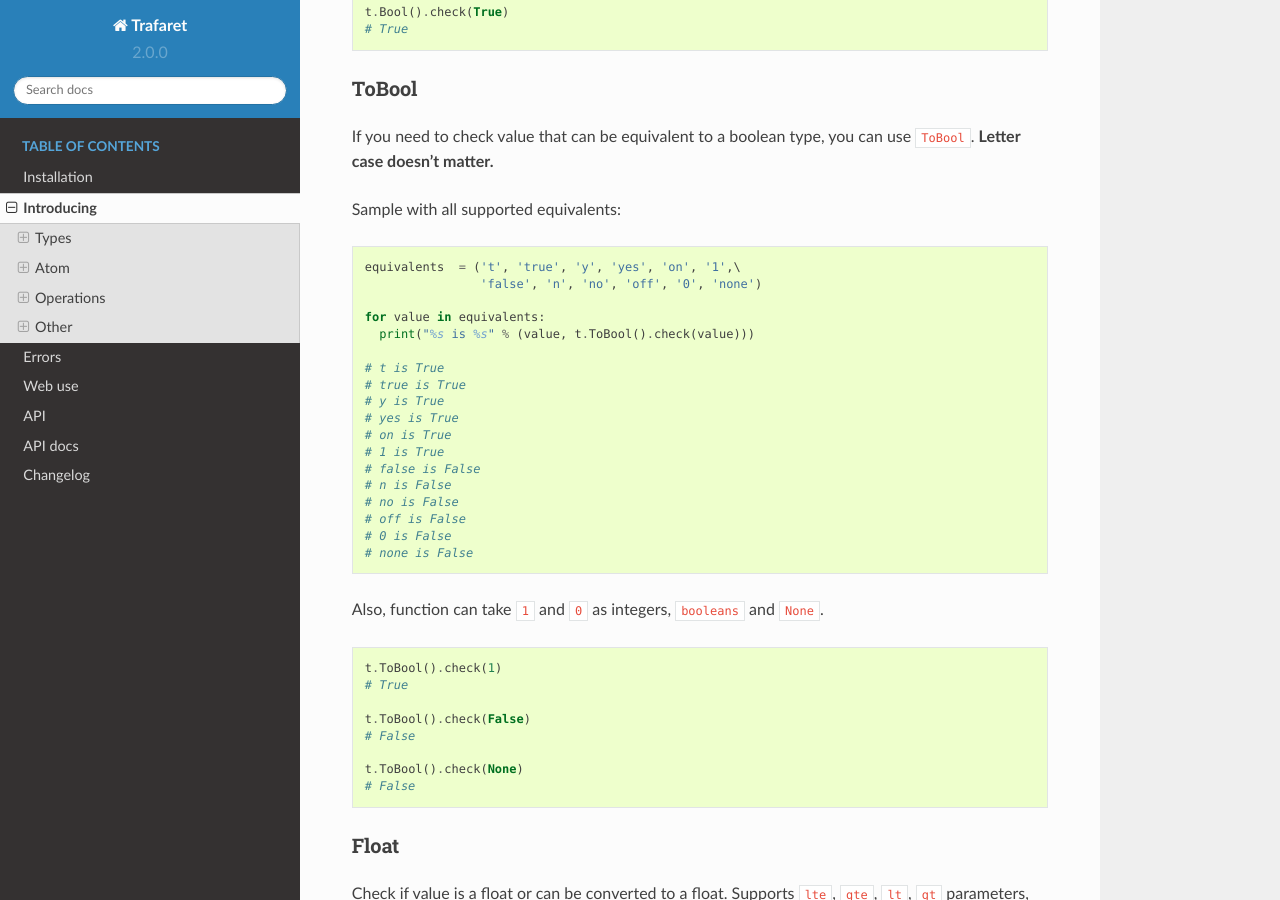
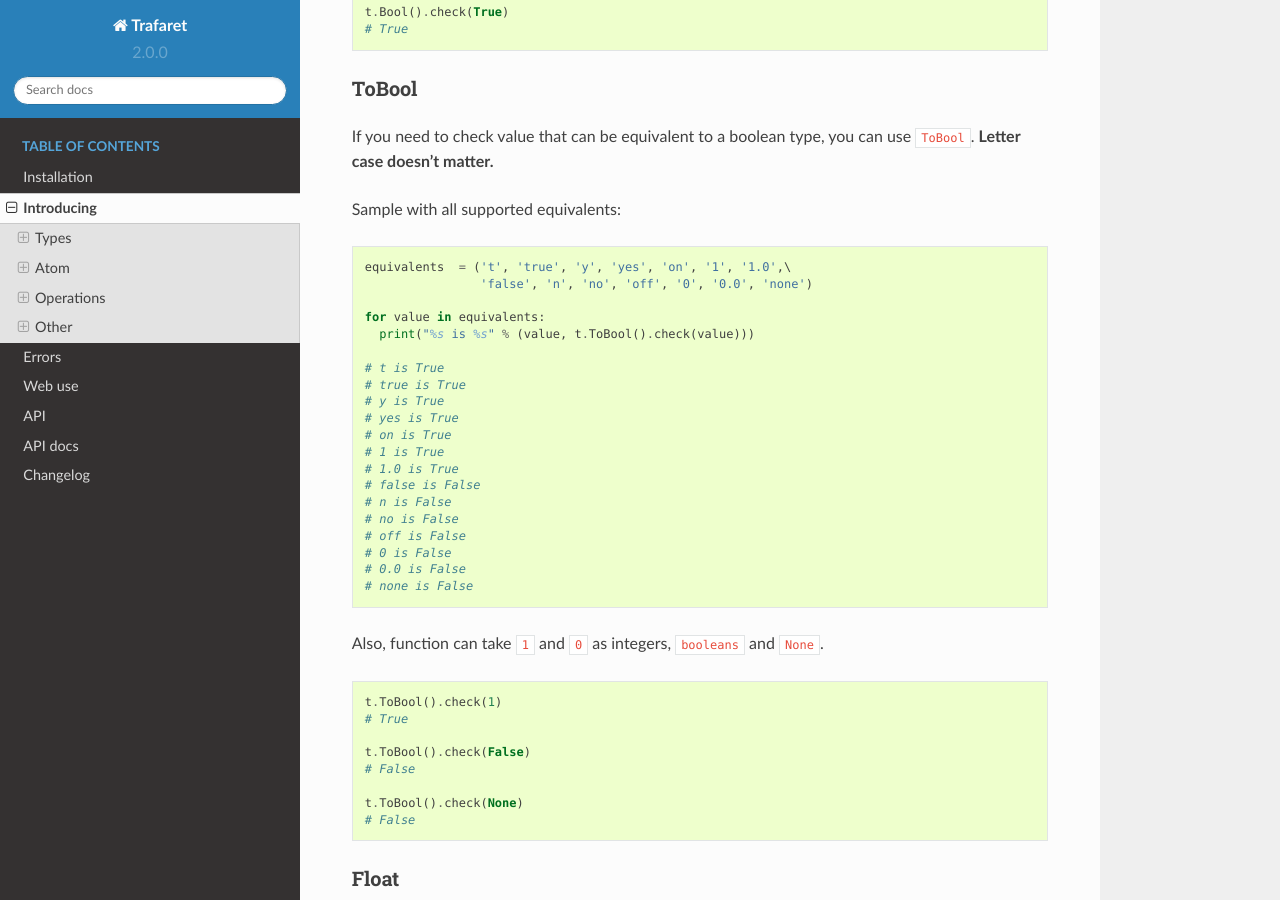
Before and after one commit to Deepwalker/trafaret, a Sphinx documentation site: the page built from docs/intro.rst, in a window 1280 px wide and 900 px high, scrolled down 7725 px. Built offline with Sphinx 7.4.7 and the Read the Docs theme 2.0.0, drawn with Linux system fonts in a browser that asks for light colours.

```diff
--- a/docs/intro.rst
+++ b/docs/intro.rst
@@ -425,8 +425,8 @@ Sample with all supported equivalents:
 
 .. code-block:: python
 
-    equivalents  = ('t', 'true', 'y', 'yes', 'on', '1',\
-                    'false', 'n', 'no', 'off', '0', 'none')
+    equivalents  = ('t', 'true', 'y', 'yes', 'on', '1', '1.0',\
+                    'false', 'n', 'no', 'off', '0', '0.0', 'none')
 
     for value in equivalents:
       print("%s is %s" % (value, t.ToBool().check(value)))
@@ -437,11 +437,13 @@ Sample with all supported equivalents:
     # yes is True
     # on is True
     # 1 is True
+    # 1.0 is True
     # false is False
     # n is False
     # no is False
     # off is False
     # 0 is False
+    # 0.0 is False
     # none is False
 
 Also, function can take ``1`` and ``0`` as integers, ``booleans`` and ``None``.
```
Also changed, not shown: 1 other file.
